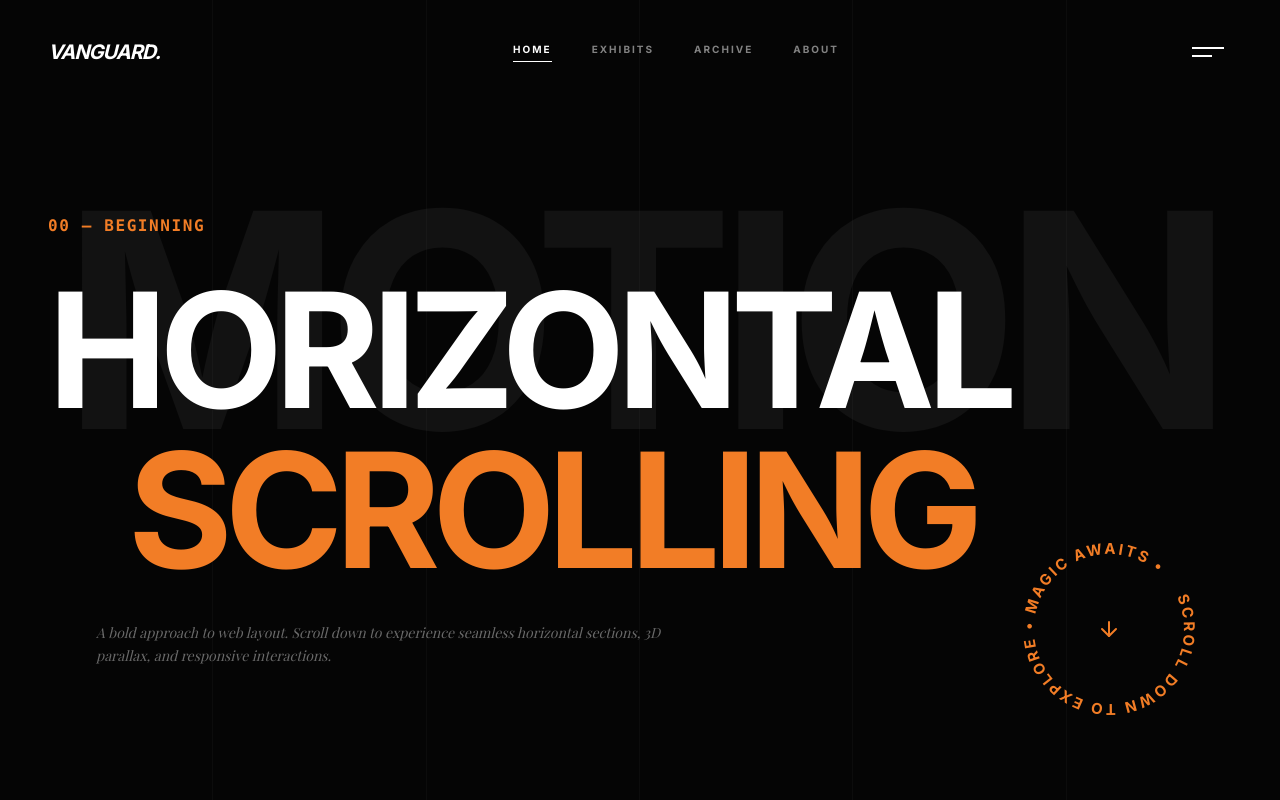
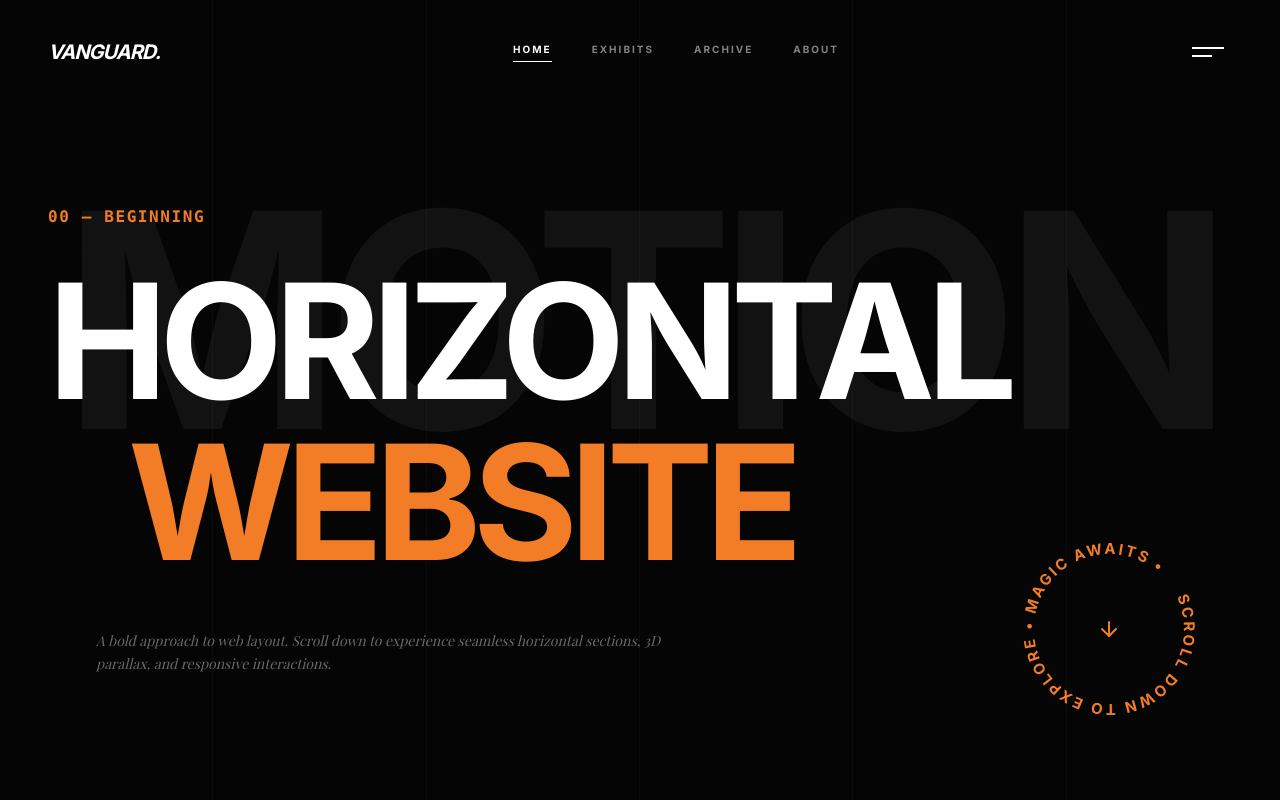
Before and after one commit to ivanc54321/IVN.ink, a React (Vite) app: page / in a window 1280 px wide. Shown: the top 800 px of the page. Built offline with nearby package versions, Linux system fonts and the light colour scheme; grey boxes are pictures that could not be loaded; a web font is replaced by a local one.

Commit message:
feat(hero): add animated word rotation to title
Implement word-switching animation in the Hero component using AnimatePresence to dynamically rotate keywords.

```diff
--- a/src/components/Hero.tsx
+++ b/src/components/Hero.tsx
@@ -1,10 +1,21 @@
-import { motion, useScroll, useTransform } from "motion/react";
+import { motion, useScroll, useTransform, AnimatePresence } from "motion/react";
 import { ArrowDown } from "lucide-react";
-import React, { useRef } from "react";
+import React, { useRef, useState, useEffect } from "react";
 import { CircularText } from "./CircularText";
+
+const WORDS = ["SCROLLING", "WEBSITE", "TEST"];
 
 export function Hero() {
   const ref = useRef<HTMLDivElement>(null);
+  const [wordIndex, setWordIndex] = useState(0);
+
+  useEffect(() => {
+    const interval = setInterval(() => {
+      setWordIndex((prev) => (prev + 1) % WORDS.length);
+    }, 1500);
+    return () => clearInterval(interval);
+  }, []);
+
   const { scrollYProgress } = useScroll({
     target: ref,
     offset: ["start start", "end start"],
@@ -45,10 +56,23 @@ export function Hero() {
           initial={{ opacity: 0, scale: 0.95 }}
           animate={{ opacity: 1, scale: 1 }}
           transition={{ duration: 1.2, delay: 0.2, ease: [0.16, 1, 0.3, 1] }}
-          className="text-6xl md:text-[8rem] lg:text-[10rem] font-sans font-black tracking-tighter uppercase leading-none mb-8"
+          className="text-6xl md:text-[8rem] lg:text-[10rem] font-sans font-black tracking-tighter uppercase leading-none mb-8 flex flex-col md:block"
         >
           HORIZONTAL<br className="hidden md:block" />
-          <span className="text-[#f27d26] pl-0 md:pl-20">SCROLLING</span>
+          <span className="text-[#f27d26] pl-0 md:pl-20 inline-flex overflow-hidden relative h-[1.1em] align-top md:align-text-bottom min-w-[200px] md:min-w-[500px]">
+            <AnimatePresence mode="popLayout">
+              <motion.span
+                key={wordIndex}
+                initial={{ y: "100%" }}
+                animate={{ y: "0%" }}
+                exit={{ y: "-100%" }}
+                transition={{ duration: 0.4, ease: "easeOut" }}
+                className="block whitespace-nowrap"
+              >
+                {WORDS[wordIndex]}
+              </motion.span>
+            </AnimatePresence>
+          </span>
         </motion.h1>
 
         <motion.p
```
